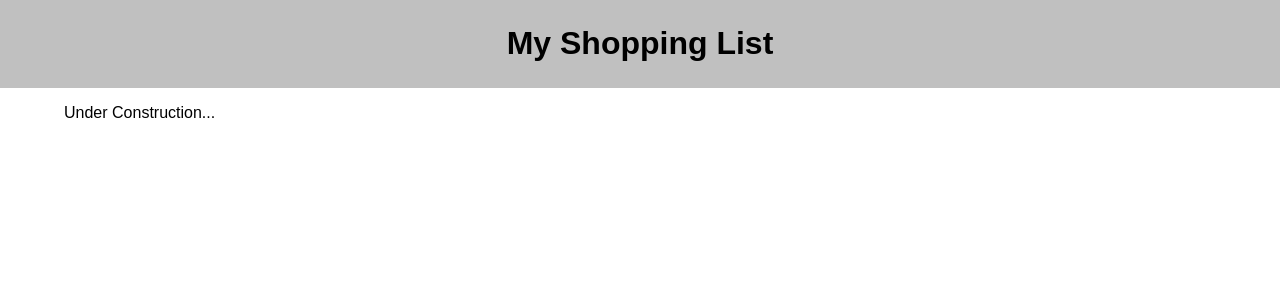
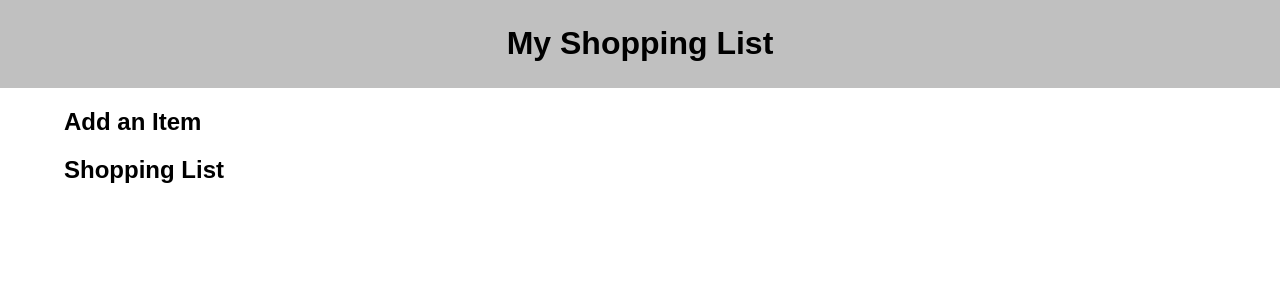
Before and after one commit to pedergoodman/group-fs-react-shopping-list, a React (Create React App) app: page / in a window 1280 px wide. Shown: the top 300 px of the page. Built offline with nearby package versions, Linux system fonts and the light colour scheme.

Commit message:
adding the title

```diff
--- a/src/components/App/App.jsx
+++ b/src/components/App/App.jsx
@@ -1,6 +1,7 @@
 import React from 'react';
 
 import Header from '../Header/Header.jsx'
+import Title from '../Title/Title.jsx';
 import './App.css';
 
 
@@ -9,7 +10,9 @@ function App() {
         <div className="App">
             <Header />
             <main>
-                <p>Under Construction...</p>
+              <Title title="Add an Item"/>
+              {/* Form in Progress */}
+              <Title title="Shopping List"/>
             </main>
         </div>
     );
```
